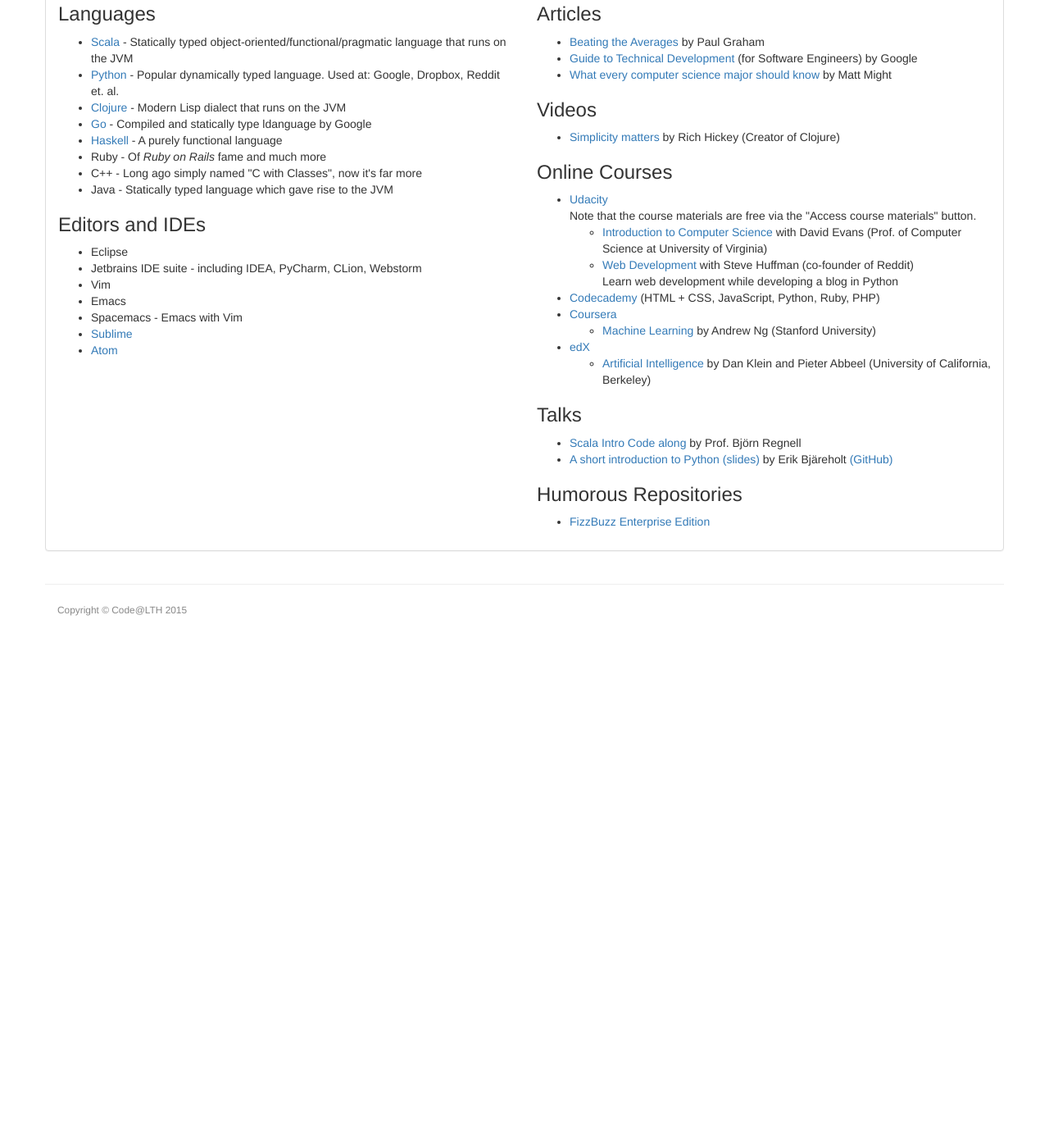
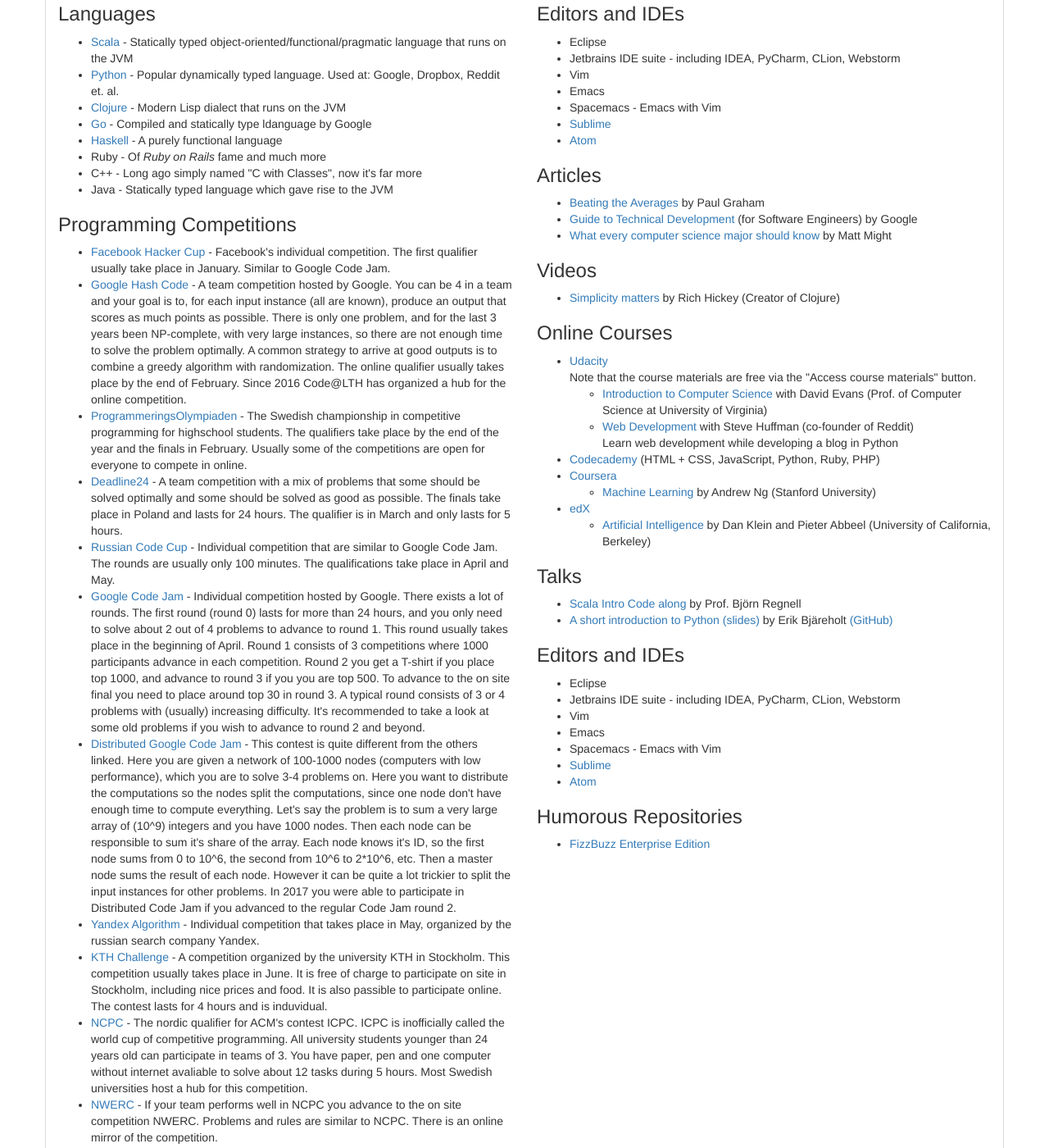
Before and after one commit to Code-at-LTH/code-at-lth.github.io, a Jekyll site: the page built from resources/index.html, in a window 1280 px wide and 1400 px high, scrolled down 437 px. Shown: the whole window at 82% size. Built offline with Jekyll 4.4.1, drawn with Linux system fonts in a browser that asks for light colours; nearby versions of some CDN libraries; before the commit the page ends 1190 px from its top, so only the background shows below that.

Commit message:
add some programming competitions

```diff
--- a/resources/index.html
+++ b/resources/index.html
@@ -22,6 +22,24 @@
             <li>Java - Statically typed language which gave rise to the JVM</li>
         </ul>
 
+        <h3>Programming Competitions</h3>
+        <ul>
+            <li><a href="https://www.facebook.com/hackercup/">Facebook Hacker Cup</a> - Facebook's individual competition. The first qualifier usually take place in January. Similar to Google Code Jam.</li>
+            <li><a href="https://hashcode.withgoogle.com/">Google Hash Code</a> - A team competition hosted by Google. You can be 4 in a team and your goal is to, for each input instance (all are known), produce an output that scores as much points as possible. There is only one problem, and for the last 3 years been NP-complete, with very large instances, so there are not enough time to solve the problem optimally. A common strategy to arrive at good outputs is to combine a greedy algorithm with randomization. The online qualifier usually takes place by the end of February. Since 2016 Code@LTH has organized a hub for the online competition.</li>
+            <li><a href="http://progolymp.se/">ProgrammeringsOlympiaden</a> - The Swedish championship in competitive programming for highschool students. The qualifiers take place by the end of the year and the finals in February. Usually some of the competitions are open for everyone to compete in online.</li>
+            <li><a href="http://deadline24.pl">Deadline24</a> - A team competition with a mix of problems that some should be solved optimally and some should be solved as good as possible. The finals take place in Poland and lasts for 24 hours. The qualifier is in March and only lasts for 5 hours.</li>
+            <li><a href="http://www.russiancodecup.ru/en/">Russian Code Cup</a> - Individual competition that are similar to Google Code Jam. The rounds are usually only 100 minutes. The qualifications take place in April and May.</li>
+            <li><a href="https://code.google.com/codejam/">Google Code Jam</a> - Individual competition hosted by Google. There exists a lot of rounds. The first round (round 0) lasts for more than 24 hours, and you only need to solve about 2 out of 4 problems to advance to round 1. This round usually takes place in the beginning of April. Round 1 consists of 3 competitions where 1000 participants advance in each competition. Round 2 you get a T-shirt if you place top 1000, and advance to round 3 if you you are top 500. To advance to the on site final you need to place around top 30 in round 3. A typical round consists of 3 or 4 problems with (usually) increasing difficulty. It's recommended to take a look at some old problems if you wish to advance to round 2 and beyond.</li>
+            <li><a href="https://code.google.com/codejam/">Distributed Google Code Jam</a> - This contest is quite different from the others linked. Here you are given a network of 100-1000 nodes (computers with low performance), which you are to solve 3-4 problems on. Here you want to distribute the computations so the nodes split the computations, since one node don't have enough time to compute everything. Let's say the problem is to sum a very large array of (10^9) integers and you have 1000 nodes. Then each node can be responsible to sum it's share of the array. Each node knows it's ID, so the first node sums from 0 to 10^6, the second from 10^6 to 2*10^6, etc. Then a master node sums the result of each node. However it can be quite a lot trickier to split the input instances for other problems. In 2017 you were able to participate in Distributed Code Jam if you advanced to the regular Code Jam round 2.</li>
+            <li><a href="https://contest.yandex.ru/?lang=en">Yandex Algorithm</a> - Individual competition that takes place in May, organized by the russian search company Yandex. </li>
+            <li><a href="http://challenge.csc.kth.se/">KTH Challenge</a> - A competition organized by the university KTH in Stockholm. This competition usually takes place in June. It is free of charge to participate on site in Stockholm, including nice prices and food. It is also passible to participate online. The contest lasts for 4 hours and is induvidual. </li>
+            <li><a href="https://ncpc.idi.ntnu.no/">NCPC</a> - The nordic qualifier for ACM's contest ICPC. ICPC is inofficially called the world cup of competitive programming. All university students younger than 24 years old can participate in teams of 3. You have paper, pen and one computer without internet avaliable to solve about 12 tasks during 5 hours. Most Swedish universities host a hub for this competition.</li>
+            <li><a href="https://ncpc.idi.ntnu.no/">NWERC</a> - If your team performs well in NCPC you advance to the on site competition NWERC. Problems and rules are similar to NCPC. There is an online mirror of the competition. </li>
+        </ul>
+
+    </div>
+
+    <div class="col-md-6">
         <h3>Editors and IDEs</h3>
         <ul>
             <li>Eclipse</li>
@@ -32,9 +50,6 @@
             <li><a href="https://www.sublimetext.com/">Sublime</a></li>
             <li><a href="https://atom.io/">Atom</a></li>
         </ul>
-    </div>
-
-    <div class="col-md-6">
         <h3>Articles</h3>
         <ul>
             <li>
@@ -113,6 +128,16 @@
                 by Erik Bjäreholt <a href="http://github.com/ErikBjare/python-talk-slides/">(GitHub)</a>
             </li>
         </ul>
+        <h3>Editors and IDEs</h3>
+        <ul>
+            <li>Eclipse</li>
+            <li>Jetbrains IDE suite - including IDEA, PyCharm, CLion, Webstorm</li>
+            <li>Vim</li>
+            <li>Emacs</li>
+            <li>Spacemacs - Emacs with Vim</li>
+            <li><a href="https://www.sublimetext.com/">Sublime</a></li>
+            <li><a href="https://atom.io/">Atom</a></li>
+        </ul>
 
         <h3>Humorous Repositories</h3>
         <ul>
```
